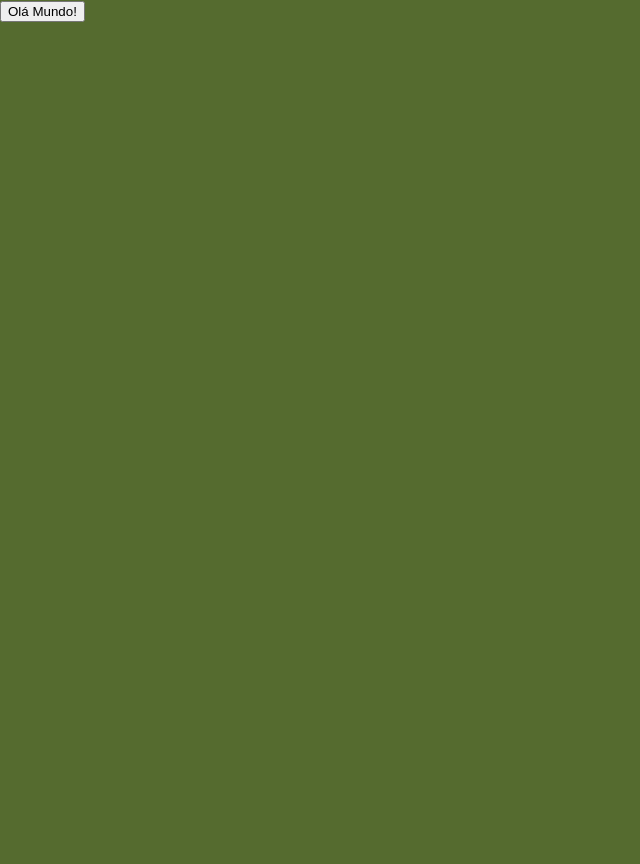
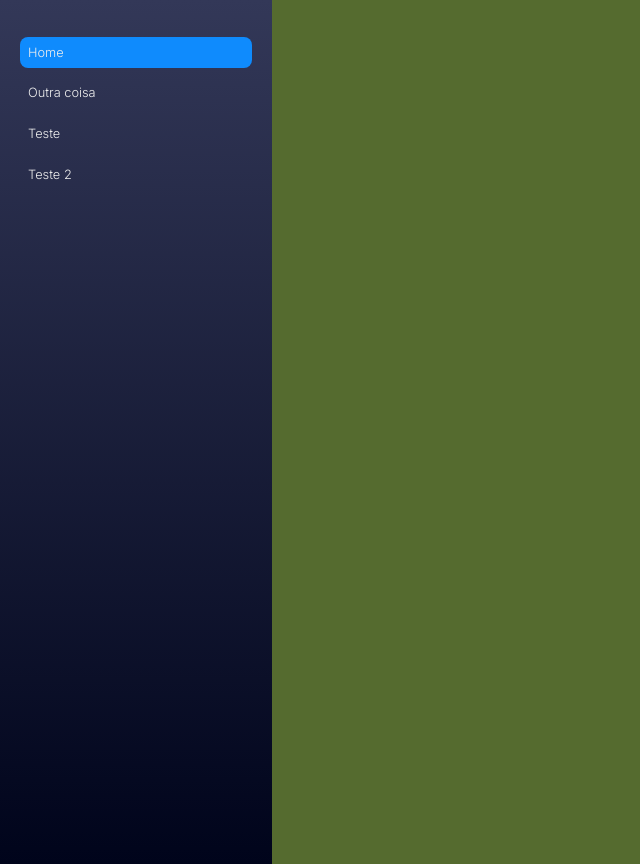
Before and after one commit to UniAcademia/AguiaLeague, a Next.js app: page / in a window 1280 px wide. Shown: the whole page, without its empty margins (0-640 px from the left). Before the commit the page ends 800 px from the top, so only its background shows below. Built offline with nearby package versions, Linux system fonts and the light colour scheme.

Commit message:
marreta pra melhorar a pagina de autenticacao

```diff
--- /dev/null
+++ b/src/components/Menu.tsx
@@ -0,0 +1,93 @@
+import styles from 'styles/components/Menu.module.css';
+import { ReactNode, useState } from 'react';
+
+interface MenuItemProps {
+  text: string;
+  route?: string;
+  items?: MenuItemProps[];
+}
+
+export function Menu() {
+  const menuItems: MenuItemProps[] = [
+    {
+      text: 'Home',
+      route: '/',
+    },
+    {
+      text: 'Outra coisa',
+      route: '/',
+    },
+    {
+      text: 'Teste',
+      items: [
+        {
+          text: 'Submenu',
+          route: '/submenu',
+        },
+        {
+          text: 'Submenu 2',
+          route: '/submenu2'
+        }
+      ],
+    },
+    {
+      text: 'Teste 2',
+      items: [
+        {
+          text: 'Submenu',
+          route: '/submenu',
+        },
+        {
+          text: 'Submenu 2',
+          route: '/submenu2',
+          items: [
+            {
+              text: 'Submenu',
+              route: '/submenu',
+            },
+            {
+              text: 'Submenu 2',
+              route: '/submenu2'
+            }
+          ],
+        }
+      ],
+    },
+  ];
+
+  const [focusedItem, setFocusedItem] = useState<MenuItemProps | undefined>();
+  const [selectedItem, setSelectedItem] = useState<MenuItemProps | undefined>(menuItems[0]);
+
+  const renderItems = (items: MenuItemProps[], root: boolean = false): ReactNode => {
+    return (
+      items.map((item) => {
+        return (
+          <div key={item.text} onClick={() => setFocusedItem(item)}
+          className={`${root && styles.menuItemContainer} ${
+              (JSON.stringify(item) === JSON.stringify(focusedItem) && item.items)
+              && styles.focused
+            } ${root || styles.fullWidth}`}
+          >
+            <div className={`${styles.menuItem} ${
+                JSON.stringify(selectedItem) === JSON.stringify(item) &&
+                styles.selected
+              }`}
+              onClick={() => {
+                !item.items && setSelectedItem(item);
+              }}
+            >
+              {item.text}
+            </div>
+            {(item.items && JSON.stringify(item) === JSON.stringify(focusedItem)) && renderItems(item.items)}
+          </div>
+        );
+      })
+    )
+  }
+
+  return (
+    <div className={styles.container}>
+      {renderItems(menuItems, true)}
+    </div>
+  );
+}
--- a/src/pages/index.tsx
+++ b/src/pages/index.tsx
@@ -1,6 +1,10 @@
+import { Menu } from 'components/Menu';
 import type { NextPage } from 'next';
-
 const Home: NextPage = () => {
-  return <button>Olá Mundo!</button>;
+  return (
+    <div>
+      <Menu />
+    </div>
+  );
 };
 export default Home;
--- a/src/styles/auth/autenticar.module.css
+++ b/src/styles/auth/autenticar.module.css
@@ -5,6 +5,7 @@
   display: flex;
   align-items: center;
   justify-content: center;
+  flex-direction: column;
 }
 
 .text {
@@ -12,3 +13,12 @@
   font-size: 2rem;
   font-weight: 900;
 }
+
+.userObject {
+  background-color: #00000030;
+  padding: 1rem;
+  border-radius: 8px;
+  margin-top: 2rem;
+  color: #fff;
+  font-weight: 500;
+}
--- /dev/null
+++ b/src/styles/components/Menu.module.css
@@ -0,0 +1,55 @@
+.container {
+  display: flex;
+  flex-direction: column;
+  justify-content: flex-start;
+  align-items: center;
+  background: linear-gradient(0deg, rgba(0, 4, 27, 1) 0%, rgb(51, 56, 88) 100%);
+  width: 240px;
+  height: 100vh;
+  padding: 2rem 1rem;
+}
+
+.menuItemContainer {
+  width: 90%;
+  border-radius: 8px;
+  display: flex;
+  align-items: center;
+  justify-content: center;
+  padding: 0.3rem 0.8rem;
+  flex-direction: column;
+}
+
+.menuItem {
+  font-size: 0.8rem;
+  font-weight: 200;
+  display: flex;
+  flex-direction: row;
+  justify-content: flex-start;
+  align-items: center;
+  color: #eee;
+  border-radius: 8px;
+  width: 100%;
+  padding: 8px;
+}
+
+.menuItem:hover {
+  cursor: pointer;
+  background-color: #ffffff10;
+  color: #fff;
+  transition: 0.25s;
+}
+
+.selected {
+  background-color: #0f8bfd !important;
+}
+
+.focused {
+  background-color: #ffffff10;
+  transition: 0.25s;
+}
+
+.fullWidth {
+  width: 100%;
+  display: flex;
+  margin-top: 0.2rem;
+}
```
Also changed, not shown: src/pages/auth/autenticar.tsx (+31 -5 lines).
